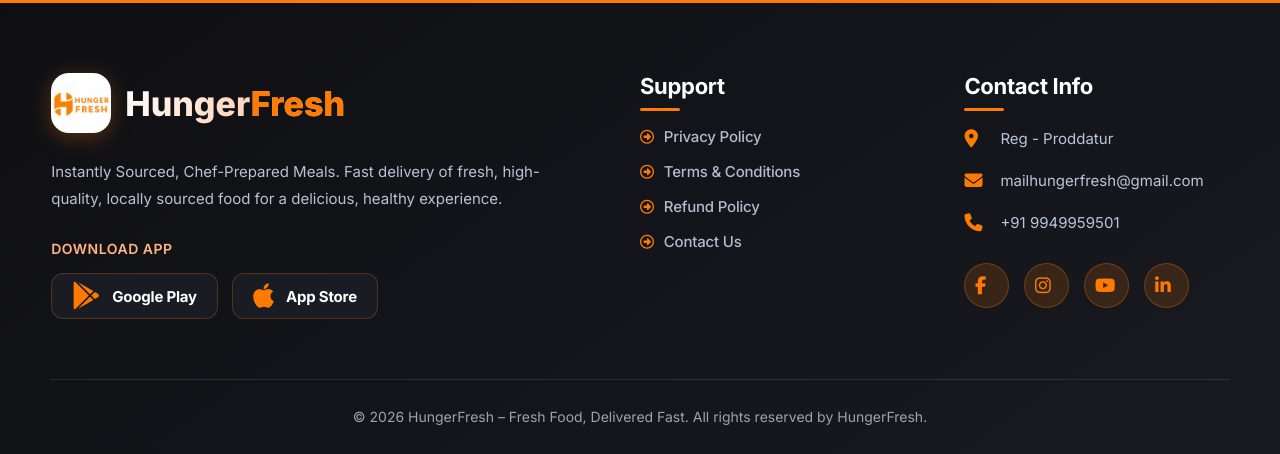
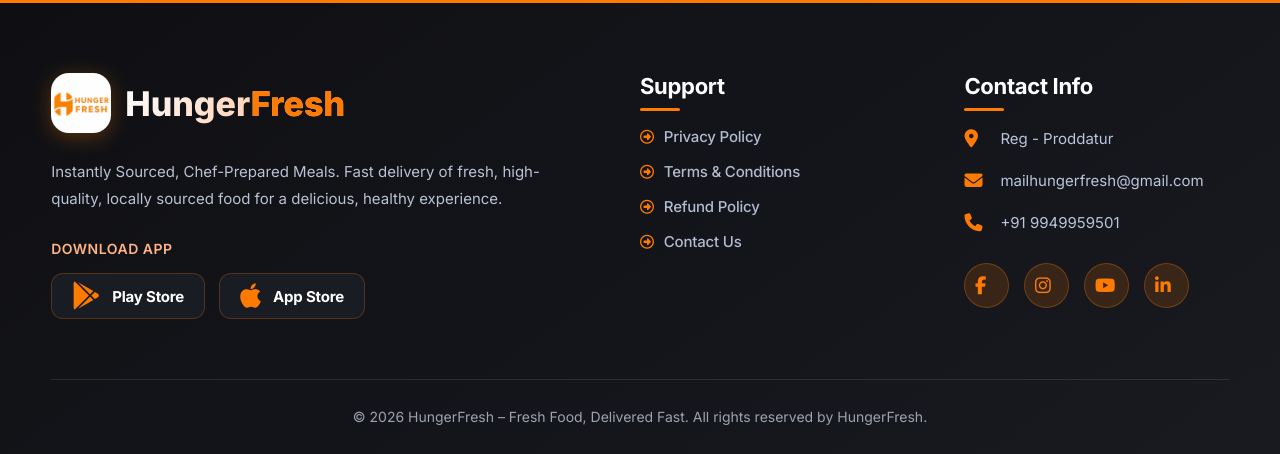
Before and after one commit to vinaykalwala/HungerFresh, a Django app: page /services/ in a window 1280 px wide. Shown: the part 1104-1558 px from the top of the page. Run offline with Django 5.2, Linux system fonts and the light colour scheme; data that the repository does not hold is empty.

Commit message:
functionaity updated

```diff
--- a/HungerFresh/templates/base.html
+++ b/HungerFresh/templates/base.html
@@ -894,11 +894,11 @@
                     <i class="fa-solid fa-angle-down"></i>
                 </a>
                 <div class="dropdown-menu">
-                    <a href="https://play.google.com/store/apps/details?id=com.hungerfresh.user" target="_blank">
+                    <a href="https://play.google.com/store/apps/details?id=com.hungerfresh.userapp" target="_blank">
                         <i class="fa-brands fa-google-play"></i>
                         Play Store
                     </a>
-                    <a href="https://apps.apple.com/app/hungerfresh/id6749384951" target="_blank">
+                    <a href="https://apps.apple.com/us/app/hungerfresh/id6758184152" target="_blank">
                         <i class="fa-brands fa-apple"></i>
                         App Store
                     </a>
@@ -916,8 +916,8 @@
                     <i class="fa-solid fa-angle-down"></i>
                 </a>
                 <div class="dropdown-menu">
-                    <a href="#">Vendor Registration</a>
-                    <a href="#">Delivery Partner Registration</a>
+                    <a href="https://web.hungerfresh.com/vendor/apply" target="_blank">Vendor Registration</a>
+                    <a href="https://web.hungerfresh.com/deliveryman/apply" target="_blank">Delivery Partner Registration</a>
                 </div>
             </div>
         </div>
@@ -951,12 +951,12 @@
                     <div class="badge-title">Download App</div>
                     <div class="badge-container">
                         <!-- Google Play Badge -->
-                        <a href="https://play.google.com/store/apps/details?id=com.hungerfresh.user" class="modern-badge" id="googlePlayLink" target="_blank" rel="noopener noreferrer">
+                        <a href="https://play.google.com/store/apps/details?id=com.hungerfresh.userapp" class="modern-badge" id="googlePlayLink" target="_blank" rel="noopener noreferrer">
                             <i class="fa-brands fa-google-play"></i>
-                            <span>Google Play</span>
+                            <span>Play Store</span>
                         </a>
                         <!-- App Store Badge -->
-                        <a href="https://apps.apple.com/app/hungerfresh/id6749384951" class="modern-badge" id="appStoreLink" target="_blank" rel="noopener noreferrer">
+                        <a href="https://apps.apple.com/us/app/hungerfresh/id6758184152" class="modern-badge" id="appStoreLink" target="_blank" rel="noopener noreferrer">
                             <i class="fa-brands fa-apple"></i>
                             <span>App Store</span>
                         </a>
@@ -978,10 +978,10 @@
                 <p><i class="fa-solid fa-envelope"></i> mailhungerfresh@gmail.com</p>
                 <p><i class="fa-solid fa-phone"></i> +91 9949959501</p>
                 <div class="social-icons">
-                    <a href="#"><i class="fa-brands fa-facebook-f"></i></a>
-                    <a href="#"><i class="fa-brands fa-instagram"></i></a>
-                    <a href="#"><i class="fa-brands fa-youtube"></i></a>
-                    <a href="#"><i class="fa-brands fa-linkedin-in"></i></a>
+                    <a href="https://www.facebook.com/"><i class="fa-brands fa-facebook-f"></i></a>
+                    <a href="https://www.instagram.com/hungerfresh/"><i class="fa-brands fa-instagram"></i></a>
+                    <a href="https://www.youtube.com/"><i class="fa-brands fa-youtube"></i></a>
+                    <a href="https://in.linkedin.com/"><i class="fa-brands fa-linkedin-in"></i></a>
                 </div>
             </div>
         </div>
--- a/HungerFresh/templates/services/service_list.html
+++ b/HungerFresh/templates/services/service_list.html
@@ -232,6 +232,8 @@
                                             <path d="M22 12c-2.667 4.667-6 7-10 7s-7.333-2.333-10-7c2.667-4.667 6-7 10-7s7.333 2.333 10 7z" />
                                         </svg>
                                     </a>
+                                            {% if user.is_staff or user.is_superuser %}
+
                                     <a href="{% url 'service_update' service.id %}" class="action-icon edit" title="Edit Service">
                                         <svg width="18" height="18" viewBox="0 0 24 24" fill="none" stroke="currentColor">
                                             <path d="M17 3l4 4-11 11H6v-4L17 3z" />
@@ -243,6 +245,8 @@
                                             <path d="M4 7h16M10 11v6M14 11v6M5 7l1 13a2 2 0 0 0 2 2h8a2 2 0 0 0 2-2l1-13M9 3h6" />
                                         </svg>
                                     </a>
+                                            {% endif %}
+
                                 </div>
                             </td>
                         </tr>
```
